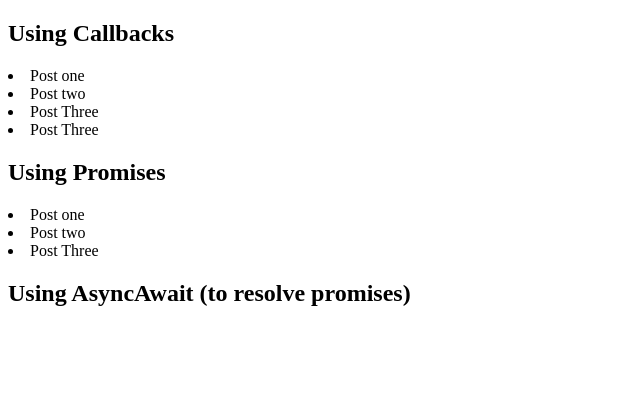
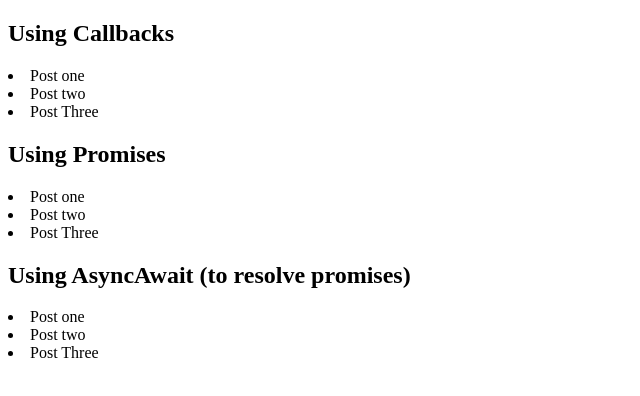
Before and after one commit to LionyxML/js_async, a plain HTML site: page index.html in a window 1280 px wide. Shown: the whole page, without its empty margins (0-640 px from the left). Drawn offline with Linux system fonts and the light colour scheme; no server answers.

Commit message:
Fixed all kind of bugs not enabling the index to load properly...

```diff
--- a/asyncawait.js
+++ b/asyncawait.js
@@ -30,9 +30,9 @@ function createPost3(post) {
 }
 
 async function init() {
-  await createPost({ title: 'Post Three', body: 'This is post three'});
+  await createPost3({ title: 'Post Three', body: 'This is post three'});
 
-  getPosts();
+  getPosts3();
 }
 
 init();
@@ -45,4 +45,4 @@ async function fetchUsers() {
 }
 
 
-fetchUsers;
+fetchUsers();
--- a/index.html
+++ b/index.html
@@ -8,11 +8,10 @@
 </head>
 <body>
 <h2>Using Callbacks</h2>
-<div id="callbacks"></div>
+<div id="callbacks">Loading...</div>
 
 <h2>Using Promises</h2>
 <div id="promises"></div>
-</body>
 
 <h2>Using AsyncAwait (to resolve promises)</h2>
 <div id="asyncawait"></div>
--- a/promises.js
+++ b/promises.js
@@ -29,9 +29,7 @@ function createPost2(post) {
   });
 }
 
-createPost2({ title : 'Post Three', body: 'This is post three 2'})
-.then(getPosts2)
-.catch(err => console.log(err));
+createPost2({ title : 'Post Three', body: 'This is post three 2'}).then(getPosts2).catch(err => console.log(err));
 
 // Promise.all
 const promise1 = Promise.resolve('Hello World');
```
